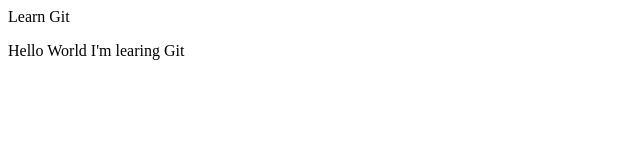
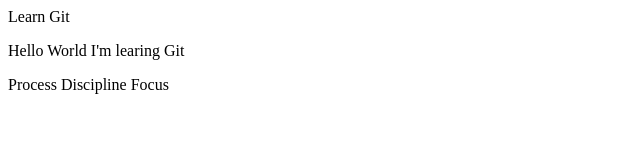
Before and after one commit to SaurabhNimse/Demo, a plain HTML site: page index.html in a window 1280 px wide. Shown: the whole page, without its empty margins (0-640 px from the left). Drawn offline with Linux system fonts and the light colour scheme.

Commit message:
Practice

```diff
--- a/index.html
+++ b/index.html
@@ -1,2 +1,3 @@
 <p>Learn Git</p>
 <p>Hello World I'm learing Git  </p>
+<p>Process Discipline Focus  </p>
```
Also changed, not shown: 1 other file.
